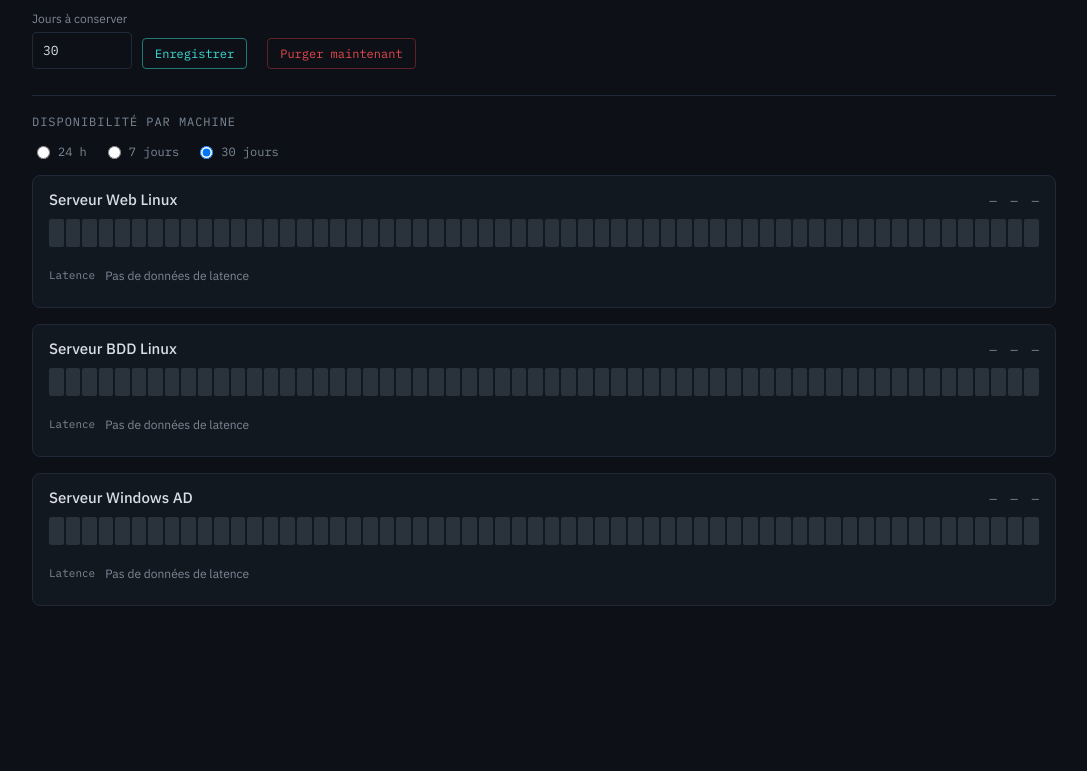
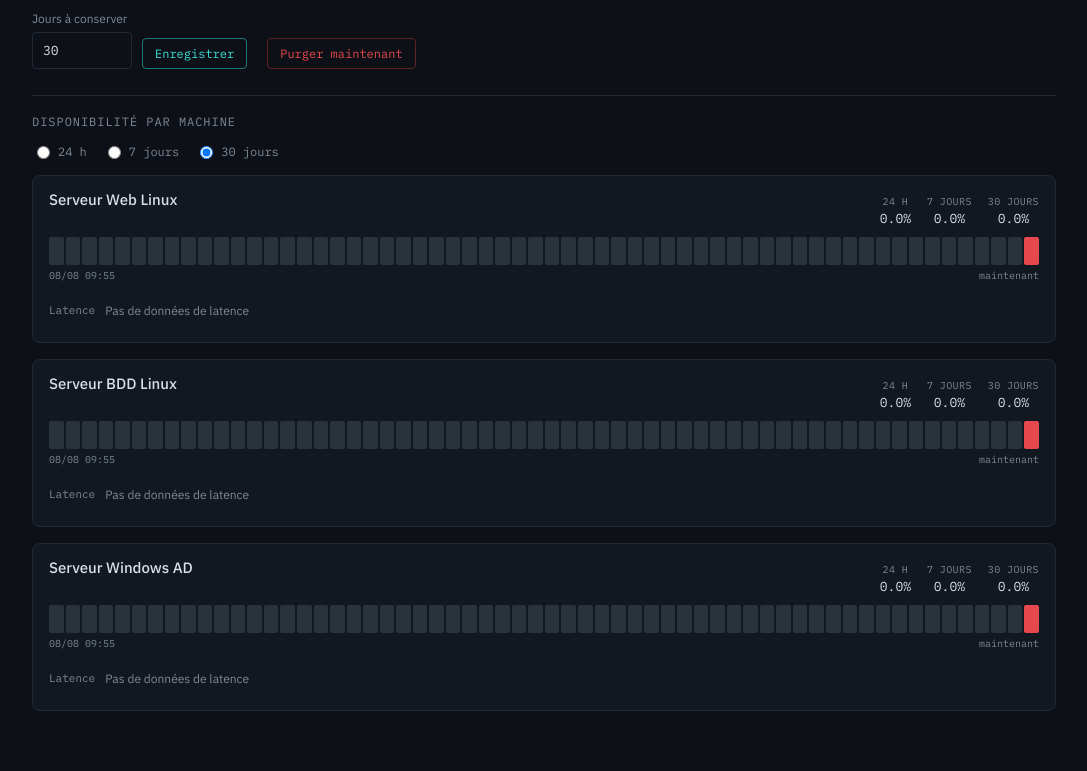
Before and after one commit to nopalpite/bastion, a Flask app: page /stats in a window 1280 px wide. Shown: the part 168-939 px from the top of the page, without its empty margins (96-1183 px from the left). Before the commit the page ends 774 px from the top, so only its background shows below. Run offline with Flask 3, Linux system fonts and the light colour scheme; the visitor is signed in with stand-in values (Sample User, id 1); data comes from the database, SQL or seed files in the repository; data that the repository does not hold is empty.

Commit message:
Clarify /stats percentage labels and add timeline date range
The three uptime percentages only differed by an invisible hover
title, and the timeline had no indication of what time span it
covered. Each percentage now shows its period label directly, and the
timeline displays its start/end timestamps (computed client-side,
updates when the period toggle changes).

Co-Authored-By: Claude Sonnet 5 <noreply@anthropic.com>

```diff
--- a/static/css/style.css
+++ b/static/css/style.css
@@ -1077,11 +1077,25 @@ body.modal-open {
   margin-bottom: 10px;
 }
 .uptime-name { font-weight: 500; }
-.uptime-pcts { display: flex; gap: 14px; }
+.uptime-pcts { display: flex; gap: 16px; }
 .uptime-pct {
+  display: flex;
+  flex-direction: column;
+  align-items: center;
+  gap: 2px;
+}
+.uptime-pct-label {
   font-family: var(--font-mono);
-  font-size: 12px;
+  font-size: 10px;
   color: var(--text-dim);
+  text-transform: uppercase;
+  letter-spacing: 0.04em;
+  white-space: nowrap;
+}
+.uptime-pct-value {
+  font-family: var(--font-mono);
+  font-size: 13px;
+  color: var(--text);
 }
 .uptime-timeline {
   display: flex;
@@ -1093,6 +1107,14 @@ body.modal-open {
   flex: 1 1 0;
   min-width: 2px;
   border-radius: 2px;
+}
+.uptime-timeline-labels {
+  display: flex;
+  justify-content: space-between;
+  font-family: var(--font-mono);
+  font-size: 10px;
+  color: var(--text-dim);
+  margin-top: 4px;
 }
 
 .latency-block {
--- a/static/js/stats.js
+++ b/static/js/stats.js
@@ -22,6 +22,27 @@
       seg.title = pct === null ? "Pas de données" : `${pct}% disponible`;
       el.appendChild(seg);
     }
+  }
+
+  // Les segments vont du plus ancien (gauche) au plus récent (droite),
+  // dans le même ordre que history.get_timeline() — sans repère de date,
+  // impossible de savoir à quoi correspond la frise (24h ? la semaine
+  // dernière ?). Calculé côté client: le point de départ dépend de
+  // l'instant où la page est affichée, pas d'une valeur figée côté
+  // serveur au moment du rendu.
+  function formatTimestamp(date) {
+    return date.toLocaleString("fr-FR", {
+      day: "2-digit", month: "2-digit", hour: "2-digit", minute: "2-digit",
+    });
+  }
+
+  function renderTimelineLabels(row, hours) {
+    const startEl = row.querySelector(".timeline-start");
+    const endEl = row.querySelector(".timeline-end");
+    if (!startEl || !endEl) return;
+    const start = new Date(Date.now() - hours * 3600 * 1000);
+    startEl.textContent = formatTimestamp(start);
+    endEl.textContent = "maintenant";
   }
 
   // Sparkline dessinée à la main (pas de librairie): une valeur par
@@ -75,6 +96,7 @@
     const uptimeEl = row.querySelector(".uptime-timeline");
     const latencyEl = row.querySelector(".latency-chart");
     uptimeEl.classList.add("loading");
+    renderTimelineLabels(row, hours);
     try {
       const res = await fetch(`/api/history/${encodeURIComponent(machineId)}?hours=${hours}`);
       if (!res.ok) throw new Error(`HTTP ${res.status}`);
--- a/templates/stats.html
+++ b/templates/stats.html
@@ -49,13 +49,18 @@
       <span class="uptime-name">{{ row.machine.name }}</span>
       <span class="uptime-pcts">
         {% for key, seconds, label in periods %}
-        <span class="uptime-pct" title="{{ label }}">
-          {{ "%.1f"|format(row.uptime[key]) ~ "%" if row.uptime[key] is not none else "—" }}
+        <span class="uptime-pct">
+          <span class="uptime-pct-label">{{ label }}</span>
+          <span class="uptime-pct-value">{{ "%.1f"|format(row.uptime[key]) ~ "%" if row.uptime[key] is not none else "—" }}</span>
         </span>
         {% endfor %}
       </span>
     </div>
     <div class="uptime-timeline"></div>
+    <div class="uptime-timeline-labels">
+      <span class="timeline-start"></span>
+      <span class="timeline-end"></span>
+    </div>
     <div class="latency-block">
       <span class="latency-label">Latence</span>
       <div class="latency-chart"></div>
```
